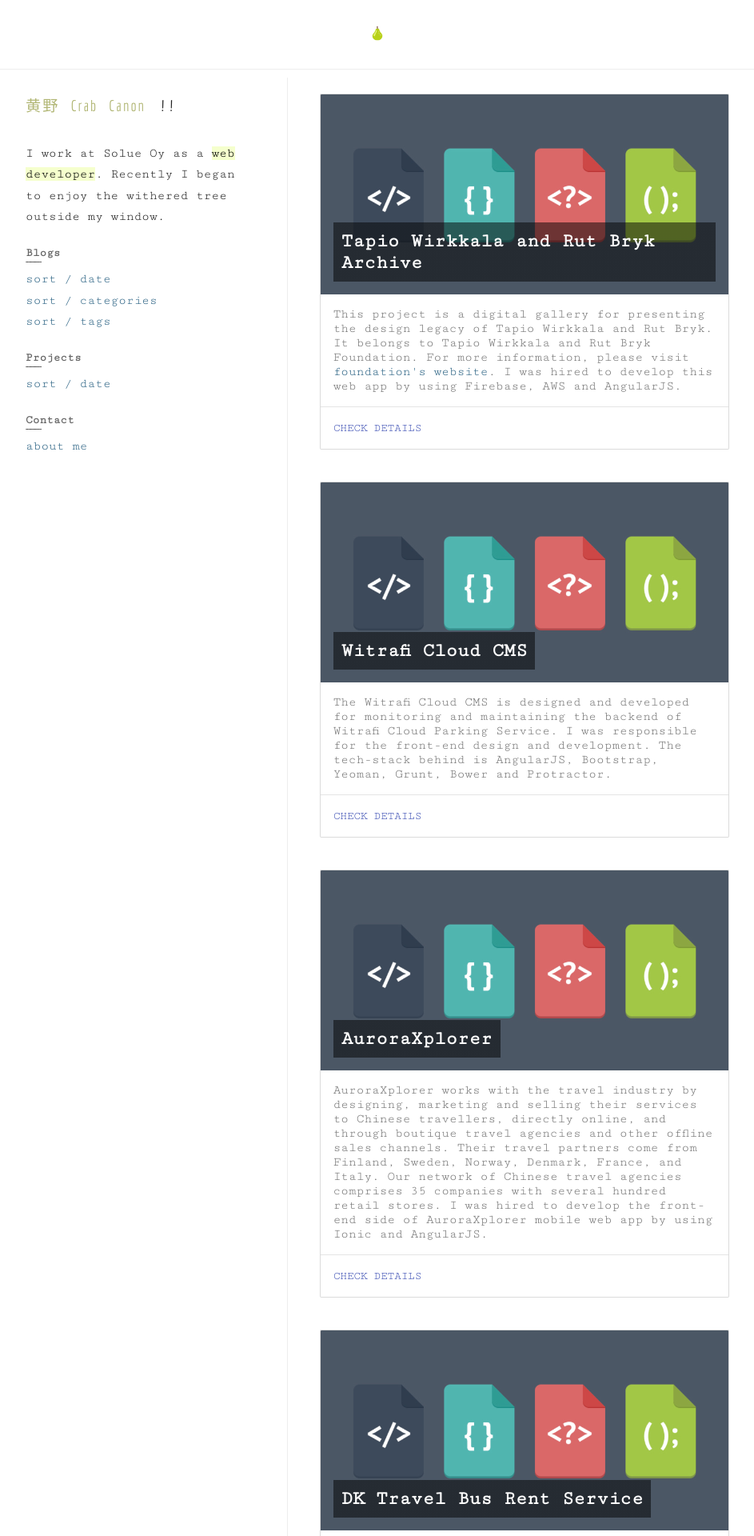
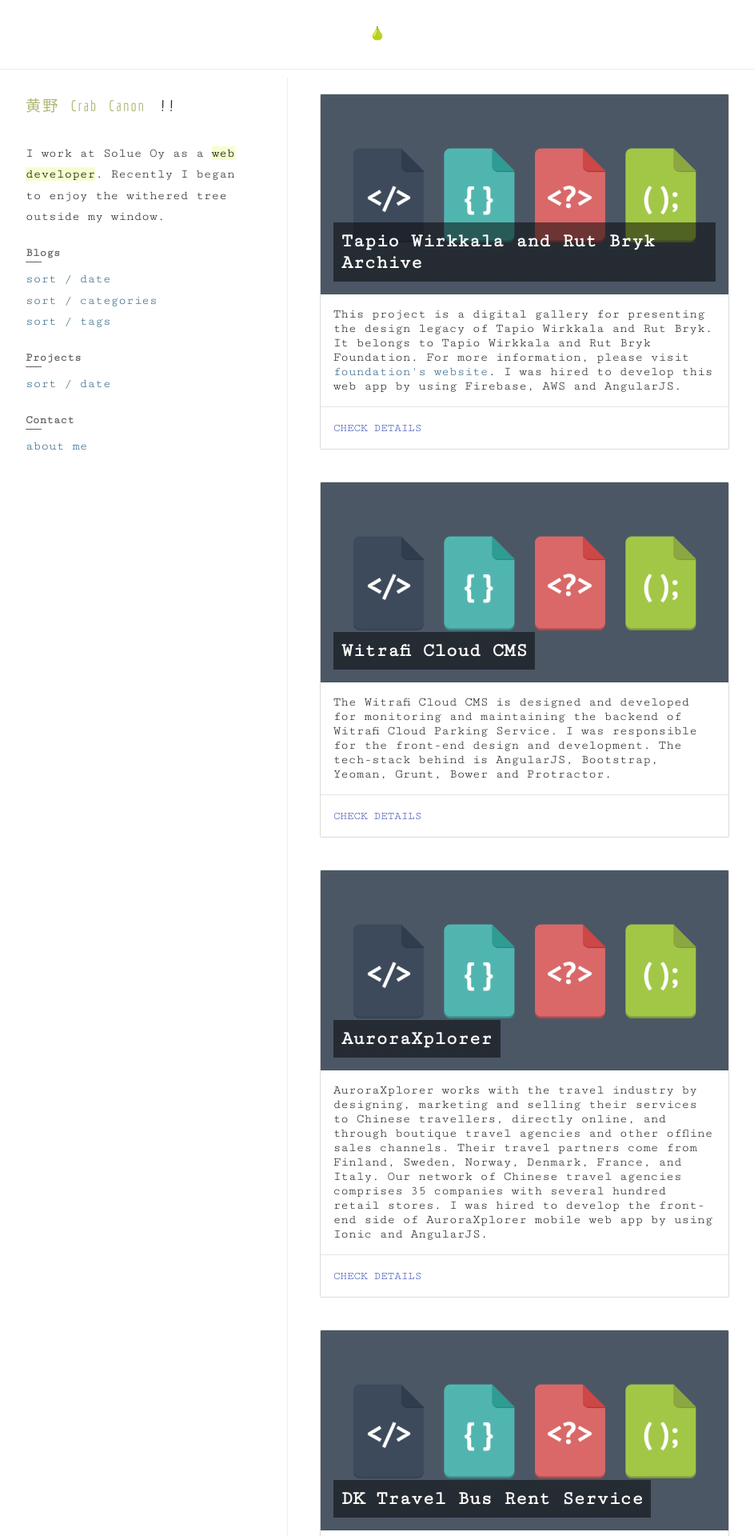
Before and after one commit to crabcanon/crabcanon.github.com, a Jekyll site: the page built from projects/index.md, in a window 1280 px wide. Shown: the top 1920 px of the page at 80% size, without its empty margins (168-1111 px from the left). Built offline with Jekyll 4.4.1, drawn with Linux system fonts in a browser that asks for light colours; comment, search, counter and statistics services are not loaded.

Commit message:
Update css

```diff
--- a/assets/css/main.scss
+++ b/assets/css/main.scss
@@ -96,18 +96,20 @@
   -webkit-font-smoothing: antialiased;
 }
 
+.mdl-card__title-text{
+  font-family: "Cutive Mono", "YuMincho", monospace, serif;
+}
+
 .mdl-card__supporting-text{
   width: 100%;
   font-size: 1em;
   font-family: "Cutive Mono", "YuMincho", monospace, serif;
-}
-
-.mdl-card__title-text{
-  font-family: "Cutive Mono", "YuMincho", monospace, serif;
+  color: rgba(0,0,0,.87);
 }
 
 .mdl-button{
   font-family: "Cutive Mono", "YuMincho", monospace, serif;
+  color: rgba(0,0,0,.87);
 }
 
 .sidebar-menu-mobile{
```
